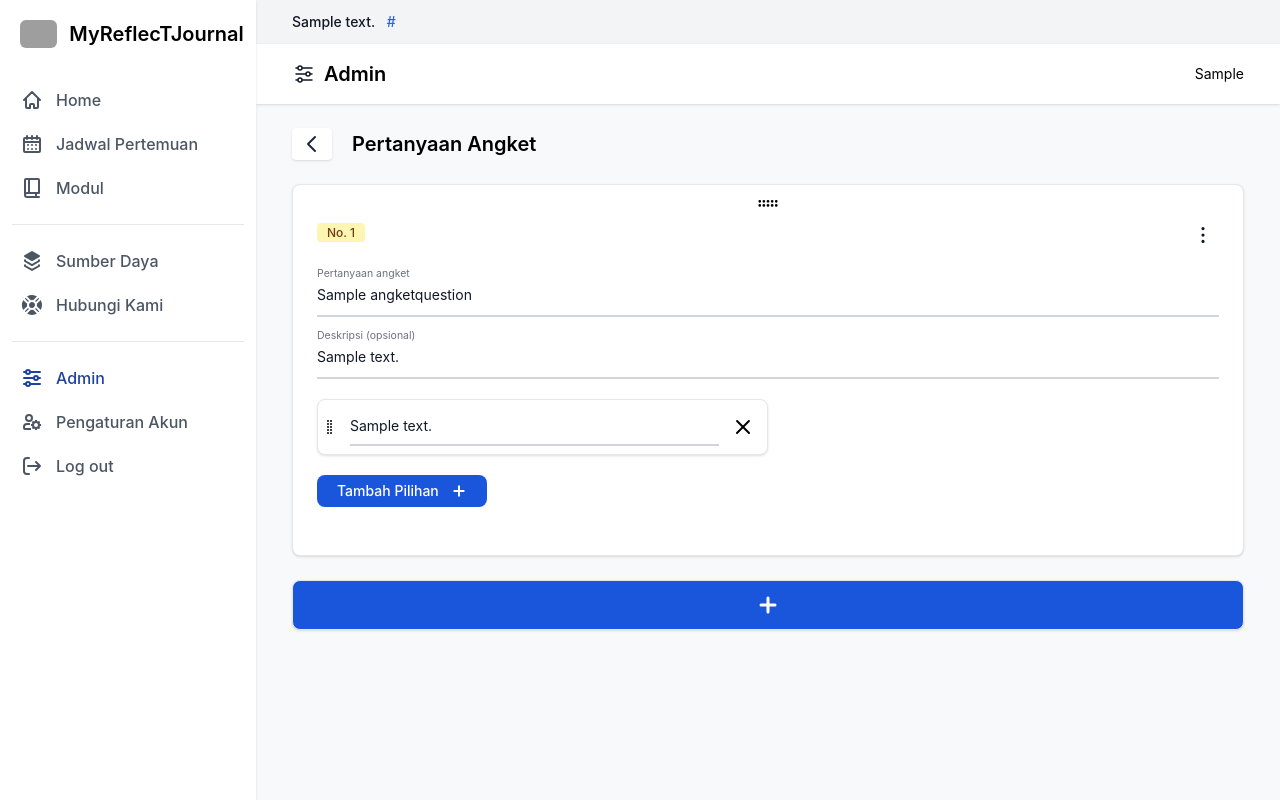
After one commit to faris-atoil-haq/Refleksi-J-Project, a Django app: page /app/settings/angket/ in a window 1280 px wide. The commit adds this page. Run offline with Django 3.2, Linux system fonts and the light colour scheme; a user stored in the database is signed in; tables that the repository leaves empty hold one stand-in row (values such as "Sample post"); style sheets or scripts are compiled from the project's sources; some libraries are stand-ins or nearby versions; grey boxes are pictures that could not be loaded.

Commit message:
WIP add angket form.

```diff
--- a/core/main.py
+++ b/core/main.py
@@ -10,7 +10,8 @@ from django.http import HttpResponse
 from django.shortcuts import redirect, render
 from django.urls import reverse
 
-from core.models import ReflectionQuestion, Subject, Verification
+from core.models import (AngketAnswerOption, AngketQuestion,
+                         ReflectionQuestion, Subject, Verification)
 from utils.mail import send_email
 
 
@@ -83,77 +84,105 @@ def order_reflection_question(request):
     return render(request, 'core/settings/reflection/reflection-questions.html', {'reflection_questions': ReflectionQuestion.objects.all().order_by('order')})
 
 @login_required
-def subject_page(request):
-    page_title = 'Mata Pelajaran'
-
-    try:
-        page = int(request.GET.get('page', 1))
-    except:
-        return HttpResponse(status=400)
-    if page < 1:
-        page = 1
-    q = request.GET.get('q', '')
-
-    conditions = Q()
-    if q:
-        conditions = Q(name__icontains=q)
-    paginator = Paginator(
-        Subject.objects.filter(conditions).order_by('name'),
-        25
-    )
-    if page > paginator.num_pages:
-        page = 1
-    current_page = paginator.page(page)
-    subjects = current_page.object_list
-
+def angket_templates(request):
+    angket_questions = AngketQuestion.objects.all().order_by('order')
     context = {
-        'page_title': page_title,
-        'page': page,
-        'current_page': current_page,
-        'paginator': paginator,
-        'q': q,
-        'subjects': subjects,
+        'page_title': 'Admin',
+        'page': 'admin',
+        'angket_questions': angket_questions,
     }
-    return render(request, 'core/settings/subject/subjects.html', context)
+    return render(request, 'core/settings/angket/manage-angket-template.html', context)
 
 @login_required
-def subject(request, subject_id=None):
-    """Create or edit a subject"""
+def manage_angket_question(request, id=None):
+    if id:
+        try:
+            angket_question = AngketQuestion.objects.get(id=id)
+        except:
+            return HttpResponse(status=404)
+        if request.POST.get('delete'):
+            current_order = angket_question.order
+            AngketQuestion.objects.filter(order__gt=current_order).update(order=F('order') - 1)
+            angket_question.delete()
+            return redirect('angket_templates')
+    else:
+        questions = AngketQuestion.objects.all()
+        angket_question = AngketQuestion.objects.create(order=len(questions) + 1)
 
-    if request.method == 'POST':
-        name = request.POST.get('name')
-        if subject_id:
-            is_delete = request.POST.get('delete')
-            if not (name or is_delete):
-                return HttpResponse(status=400)
+    angket_question.question = request.POST.get('question', angket_question.question)
+    angket_question.description = request.POST.get('description', angket_question.description)
+    angket_question.save()
+    context = {
+        'id': angket_question.id,
+        'order': angket_question.order,
+        'question': angket_question.question,
+        'description': angket_question.description
+    }
+    return render(request, 'core/settings/angket/angket-question-card.html', context)
 
-            try:
-                subject_ = Subject.objects.get(id=subject_id)
-                if is_delete:
-                    subject_.delete()
-                    return HttpResponse()
-                else:
-                    subject_.name = name
-                    subject_.save()
-            except:
-                return HttpResponse(status=404)
-            context = {
-                'subject': subject_
-            }
-            return render(request, 'core/settings/subject/subject-item.html', context=context)
+@login_required
+def order_angket_question(request):
+    ids = request.POST.getlist('id')
+    if not ids:
+        return HttpResponse(status=400)
 
-        else:
-            if not name:
-                return HttpResponse(status=400)
+    for order, question_id in enumerate(ids, start=1):
+        try:
+            angket_question = AngketQuestion.objects.get(id=question_id)
+            angket_question.order = order
+            angket_question.save()
+        except AngketQuestion.DoesNotExist:
+            return HttpResponse(status=404)
+    return render(request, 'core/settings/angket/angket-questions.html', {'angket_questions': AngketQuestion.objects.all().order_by('order')})
 
-            subject_ = Subject.objects.create(name=name)
-        return redirect('subject_page')
+@login_required
+def manage_angket_option(request, angket_id, id=None):
+    try:
+        angket_question = AngketQuestion.objects.get(id=angket_id)
+    except:
+        return HttpResponse(status=404)
 
-    # GET METHOD
+    print(request.GET)
+    if id:
+        try:
+            answer_option = AngketAnswerOption.objects.get(id=id, question=angket_question)
+        except:
+            return HttpResponse(status=404)
+
+        if request.GET.get('delete'):
+            current_order = answer_option.order
+            AngketAnswerOption.objects.filter(question=angket_question, order__gt=current_order).update(order=F('order') - 1)
+            answer_option.delete()
+            return HttpResponse(status=200)
+    else:
+        answer_option = AngketAnswerOption.objects.create(question=angket_question, order=len(AngketAnswerOption.objects.all()) + 1)
+
+    answer_option.text = request.GET.get('text', answer_option.text)
+    answer_option.save()
     context = {
-        'page_title': 'Tambah Mata Pelajaran'
+        'question_id': angket_id,
+        'option_id': answer_option.id,
+        'text': answer_option.text,
+        'order': answer_option.order,
     }
-    return render(request, 'core/settings/subject/create-subject.html', context)
+    return render(request, 'core/settings/angket/option-card.html', context)
+
+@login_required
+def order_angket_option(request, angket_id):
+    print(request.POST)
+    ids = request.POST.getlist('option_id')
+    if not ids:
+        return HttpResponse(status=400)
+
+    for order, id_ in enumerate(ids, start=1):
+        try:
+            answer_option = AngketAnswerOption.objects.get(question__id=angket_id, id=id_)
+            answer_option.order = order
+            answer_option.save()
+        except AngketAnswerOption.DoesNotExist:
+            return HttpResponse(status=404)
+    return render(request, 'core/settings/angket/angket-questions.html', {'answer_options': AngketAnswerOption.objects.filter(question__id=angket_id).order_by('order')})
+
 
 def signin(request):
     if request.user.is_authenticated:
--- a/core/templates/core/journal/schedule.html
+++ b/core/templates/core/journal/schedule.html
@@ -29,7 +29,6 @@
                         <input name="q" type="text" id="search"
                             class="text-sm bg-white border border-gray-300 text-gray-900 focus:ring-blue-500 focus:outline-none focus:border-blue-500 block w-full ps-10 p-2"
                             placeholder="Cari"
-                            hx-get="{% url 'subject_page' %}" hx-swap="innerHTML" hx-target="#subject-data" hx-trigger="changed"
                             {% if q %}value="{{q}}"{% endif %}>
                     </div>
                     <button type="submit" class="btn btn-primary rounded-md rounded-s-none font-medium">
--- /dev/null
+++ b/core/templates/core/settings/angket/angket-options.html
@@ -0,0 +1,3 @@
+{% for ao in answer_options %}
+    {% include "core/settings/angket/option-card.html" with question_id=ao.question.id option_id=ao.id text=ao.text option_order=ao.order %}
+{% endfor %}
--- /dev/null
+++ b/core/templates/core/settings/angket/angket-question-card.html
@@ -0,0 +1,123 @@
+{% load static %}
+{% load custom_tags %}
+
+<div class="w-full p-6 pt-1 mb-6 bg-white border border-gray-200 rounded-lg shadow" id="question-card-{{order}}">
+    <input type="hidden" name="id" value="{{id}}" />
+    <div class="w-full py-1 cursor-grab grab-handler flex justify-center">
+        <svg xmlns="http://www.w3.org/2000/svg" width="22" height="22" fill="currentColor" class="bi bi-grip-horizontal" viewBox="0 0 16 16">
+            <path d="M2 8a1 1 0 1 1 0 2 1 1 0 0 1 0-2m0-3a1 1 0 1 1 0 2 1 1 0 0 1 0-2m3 3a1 1 0 1 1 0 2 1 1 0 0 1 0-2m0-3a1 1 0 1 1 0 2 1 1 0 0 1 0-2m3 3a1 1 0 1 1 0 2 1 1 0 0 1 0-2m0-3a1 1 0 1 1 0 2 1 1 0 0 1 0-2m3 3a1 1 0 1 1 0 2 1 1 0 0 1 0-2m0-3a1 1 0 1 1 0 2 1 1 0 0 1 0-2m3 3a1 1 0 1 1 0 2 1 1 0 0 1 0-2m0-3a1 1 0 1 1 0 2 1 1 0 0 1 0-2"/>
+        </svg>
+    </div>
+    <div class="flex justify-between">
+        <div><span id="num-1" class="bg-yellow-100 text-yellow-800 text-xs font-medium me-2 px-2.5 py-0.5 rounded">No. {{order}}
+        </span></div>
+
+        <button id="manage-question-{{order}}" data-dropdown-toggle="manage-question-menu-{{order}}"
+            class="inline-flex items-center p-2 text-sm font-medium text-center text-gray-900 bg-white rounded-lg hover:bg-gray-100 focus:ring-4 focus:outline-none dark:text-white focus:ring-gray-50 dark:bg-gray-800 dark:hover:bg-gray-700 dark:focus:ring-gray-600" type="button">
+            <svg class="w-4 h-4" aria-hidden="true" xmlns="http://www.w3.org/2000/svg" fill="currentColor" viewBox="0 0 4 15">
+            <path d="M3.5 1.5a1.5 1.5 0 1 1-3 0 1.5 1.5 0 0 1 3 0Zm0 6.041a1.5 1.5 0 1 1-3 0 1.5 1.5 0 0 1 3 0Zm0 5.959a1.5 1.5 0 1 1-3 0 1.5 1.5 0 0 1 3 0Z"/>
+            </svg>
+        </button>
+        <!-- Dropdown menu -->
+        <div id="manage-question-menu-{{order}}" class="z-10 hidden bg-white divide-y divide-gray-100 rounded-md shadow">
+            <ul class="py-2 text-sm text-gray-700" aria-labelledby="manage-question-{{order}}">
+                <li>
+                    <form action="{% url 'manage_angket_question' id=id %}" method="POST">
+                        {% csrf_token %}
+                        <button type="submit" name="delete" value="delete" class="block px-4 py-2 hover:bg-red-600 hover:text-white">Hapus</a>
+                    </form>
+                </li>
+            </ul>
+        </div>
+
+    </div>
+
+    <form class="mt-6" hx-swap="outerHTML" hx-target="#question-card-{{order}}" hx-post="{% url 'manage_angket_question' id=id %}">
+        <div class="relative z-0 w-full mb-5 group">
+            <input type="text" id="question-{{order}}" name="question" class="block py-2.5 px-0 w-full text-sm text-gray-900 bg-transparent border-0 border-b-2 border-gray-300 appearance-none focus:outline-none focus:ring-0 focus:border-blue-600 peer" placeholder=" "
+                {% if question %}value="{{question}}"{% endif %} required />
+            <input type="hidden" id="question-defined-{{order}}" {% if question %}value="{{question}}"{% endif %} />
+            <label for="question-1" class="peer-focus:font-medium absolute text-sm text-gray-500 duration-300 transform -translate-y-6 scale-75 top-3 -z-10 origin-[0] peer-focus:start-0 rtl:peer-focus:translate-x-1/4 rtl:peer-focus:left-auto peer-focus:text-blue-600 peer-focus:dark:text-blue-500 peer-placeholder-shown:scale-100 peer-placeholder-shown:translate-y-0 peer-focus:scale-75 peer-focus:-translate-y-6">
+                Pertanyaan angket
+            </label>
+        </div>
+        <div class="relative z-0 w-full mb-5 group">
+            <input type="text" id="description-{{order}}" name="description" class="block py-2.5 px-0 w-full text-sm text-gray-900 bg-transparent border-0 border-b-2 border-gray-300 appearance-none focus:outline-none focus:ring-0 focus:border-blue-600 peer" placeholder=" "
+                {% if description %}value="{{description}}"{% endif %} required />
+            <input type="hidden" id="description-defined-{{order}}" {% if description %}value="{{description}}"{% endif %} />
+            <label for="description-1" class="peer-focus:font-medium absolute text-sm text-gray-500 duration-300 transform -translate-y-6 scale-75 top-3 -z-10 origin-[0] peer-focus:start-0 rtl:peer-focus:translate-x-1/4 rtl:peer-focus:left-auto peer-focus:text-blue-600 peer-focus:dark:text-blue-500 peer-placeholder-shown:scale-100 peer-placeholder-shown:translate-y-0 peer-focus:scale-75 peer-focus:-translate-y-6">
+                Deskripsi (opsional)
+            </label>
+        </div>
+        <div id="options-container-{{order}}" class="mb-5 option-sortable" hx-post="{% url 'order_angket_option' angket_id=id %}" hx-trigger="end" hx-include="[name='question_id']">
+            {% include "core/settings/angket/angket-options.html" with answer_options=id|get_answer_options %}
+        </div>
+        <div class="mb-6">
+            <button hx-get="{% url 'create_angket_option' angket_id=id %}" hx-target="#options-container-{{order}}" hx-swap="beforeend" type="button" class="flex items-center text-white bg-blue-700 hover:bg-blue-800 focus:ring-4 focus:outline-none focus:ring-blue-300 font-medium rounded-lg text-sm px-5 py-1.5 text-center">
+                Tambah Pilihan <svg class="ms-3 w-4 h-4 text-white" aria-hidden="true" xmlns="http://www.w3.org/2000/svg" width="24" height="24" fill="none" viewBox="0 0 24 24">
+                    <path stroke="currentColor" stroke-linecap="round" stroke-linejoin="round" stroke-width="3" d="M5 12h14m-7 7V5"/>
+                </svg>
+            </button>
+        </div>
+        <div id="action-{{order}}" class="hidden gap-3 mt-4">
+            <button id="submit-{{order}}" type="submit" class="text-white bg-blue-700 hover:bg-blue-800 focus:ring-4 focus:outline-none focus:ring-blue-300 font-medium rounded-lg text-sm px-5 py-1.5 text-center">Simpan</button>
+            <button id="cancel-{{order}}" type="button" class=" text-gray-600 bg-gray-100 hover:bg-gray-200 focus:ring-4 focus:outline-none font-medium rounded-lg text-sm px-5 py-1.5 text-center"><svg class="w-6 h-6 text-gray-800 " aria-hidden="true" xmlns="http://www.w3.org/2000/svg" width="24" height="24" fill="none" viewBox="0 0 24 24">
+                <path stroke="currentColor" stroke-linecap="round" stroke-linejoin="round" stroke-width="2" d="M6 18 17.94 6M18 18 6.06 6"/>
+            </svg>
+            </button>
+        </div>
+        <script>
+            document.querySelector('#question-{% firstof order "1" %}').addEventListener('input', function() {
+                document.querySelector('#action-{% firstof order "1" %}').classList.remove('hidden');
+                document.querySelector('#action-{% firstof order "1" %}').classList.add('flex');
+            });
+            document.querySelector('#description-{% firstof order "1" %}').addEventListener('input', function() {
+                document.querySelector('#action-{% firstof order "1" %}').classList.remove('hidden');
+                document.querySelector('#action-{% firstof order "1" %}').classList.add('flex');
+            });
+            document.querySelector('#submit-{% firstof order "1" %}').addEventListener('click', function() {
+                document.querySelector('#action-{% firstof order "1" %}').classList.add('hidden');
+                document.querySelector('#action-{% firstof order "1" %}').classList.remove('flex');
+            });
+            document.querySelector('#cancel-{% firstof order "1" %}').addEventListener('click', function() {
+                document.querySelector('#action-{% firstof order "1" %}').classList.add('hidden');
+                document.querySelector('#action-{% firstof order "1" %}').classList.remove('flex');
+                document.querySelector('#question-{% firstof order "1" %}').value = document.querySelector('#question-defined-{% firstof order "1" %}').value;
+            });
+
+            $( document ).ready(function (){
+                const Dropdown = window.Dropdown
+                new Dropdown(document.getElementById('manage-question-menu-{{order}}'), document.getElementById('manage-question-{{order}}'));
+            })
+
+            htmx.onLoad(function(content) {
+                var sortables = content.querySelectorAll(".option-sortable");
+                for (var i = 0; i < sortables.length; i++) {
+                    var sortable = sortables[i];
+                    var sortableInstance = new Sortable(sortable, {
+                        animation: 150,
+                        ghostClass: 'blue-background-class',
+                        handle: ".option-grab-handle",
+
+                        // Make the `.htmx-indicator` unsortable
+                        filter: ".htmx-indicator",
+                        onMove: function (evt) {
+                            return evt.related.className.indexOf('htmx-indicator') === -1;
+                        },
+
+                        // Disable sorting on the `end` event
+                        onEnd: function (evt) {
+                            this.option("disabled", true);
+                        }
+                    });
+
+                    // Re-enable sorting on the `htmx:afterSwap` event
+                    sortable.addEventListener("htmx:afterSwap", function() {
+                        sortableInstance.option("disabled", false);
+                    });
+                }
+            })
+        </script>
+
+    </form>
+</div>
--- /dev/null
+++ b/core/templates/core/settings/angket/angket-questions.html
@@ -0,0 +1,3 @@
+{% for rq in angket_questions %}
+    {% include "core/settings/angket/angket-question-card.html" with id=rq.id question=rq.question description=rq.description order=rq.order %}
+{% endfor %}
--- /dev/null
+++ b/core/templates/core/settings/angket/manage-angket-template.html
@@ -0,0 +1,55 @@
+{% extends 'core/_base.html' %}
+
+{% block content %}
+    <div class="flex items-center mb-6">
+        <a href="{% url 'app_settings' %}" class="me-5 py-1 px-2 rounded bg-white shadow flex">
+            <svg class="w-6 h-6 text-gray-800" aria-hidden="true" xmlns="http://www.w3.org/2000/svg" width="24" height="24" fill="none" viewBox="0 0 24 24">
+                <path stroke="currentColor" stroke-linecap="round" stroke-linejoin="round" stroke-width="2" d="m15 19-7-7 7-7"/>
+            </svg>
+        </a>
+        <div class="text-xl font-semibold">
+            Pertanyaan Angket
+        </div>
+    </div>
+
+    <div class="sortable" hx-post="{% url 'order_angket_question' %}" hx-trigger="end" hx-include="[name='id']">
+        {% include "core/settings/angket/angket-questions.html" %}
+    </div>
+    <button class="w-full flex justify-center p-3 mb-6 bg-blue-700 hover:bg-blue-800 border border-gray-200 rounded-lg shadow" type="button" hx-post="{% url 'create_angket_question' %}"
+        hx-target=".sortable" hx-swap="beforeend">
+        <svg class="w-6 h-6 text-white" aria-hidden="true" xmlns="http://www.w3.org/2000/svg" width="24" height="24" fill="none" viewBox="0 0 24 24">
+            <path stroke="currentColor" stroke-linecap="round" stroke-linejoin="round" stroke-width="3" d="M5 12h14m-7 7V5"/>
+        </svg>
+    </button>
+    <script>
+        htmx.onLoad(function(content) {
+            var sortables = content.querySelectorAll(".sortable");
+            for (var i = 0; i < sortables.length; i++) {
+                var sortable = sortables[i];
+                var sortableInstance = new Sortable(sortable, {
+                    animation: 150,
+                    ghostClass: 'blue-background-class',
+                    handle: ".grab-handler",
+
+                    // Make the `.htmx-indicator` unsortable
+                    filter: ".htmx-indicator",
+                    onMove: function (evt) {
+                        return evt.related.className.indexOf('htmx-indicator') === -1;
+                    },
+
+                    // Disable sorting on the `end` event
+                    onEnd: function (evt) {
+                        this.option("disabled", true);
+                    }
+                });
+
+                // Re-enable sorting on the `htmx:afterSwap` event
+                sortable.addEventListener("htmx:afterSwap", function() {
+                    sortableInstance.option("disabled", false);
+                });
+            }
+        })
+    </script>
+
+
+{% endblock %}
--- /dev/null
+++ b/core/templates/core/settings/angket/option-card.html
@@ -0,0 +1,19 @@
+<div class="w-[80%] md:w-1/2 ps-1 pe-3 py-2 mb-3 bg-white border border-gray-200 rounded-lg shadow" id="option-card-{{question_id}}-{{option_order}}">
+    <input type="hidden" name="option_id" value="{{option_id}}" />
+    <div class="flex items-center">
+        <div class="option-grab-handle cursor-grab">
+            <svg class="me-3" xmlns="http://www.w3.org/2000/svg" width="16" height="16" fill="currentColor" class="bi bi-grip-vertical" viewBox="0 0 16 16">
+                <path d="M7 2a1 1 0 1 1-2 0 1 1 0 0 1 2 0m3 0a1 1 0 1 1-2 0 1 1 0 0 1 2 0M7 5a1 1 0 1 1-2 0 1 1 0 0 1 2 0m3 0a1 1 0 1 1-2 0 1 1 0 0 1 2 0M7 8a1 1 0 1 1-2 0 1 1 0 0 1 2 0m3 0a1 1 0 1 1-2 0 1 1 0 0 1 2 0m-3 3a1 1 0 1 1-2 0 1 1 0 0 1 2 0m3 0a1 1 0 1 1-2 0 1 1 0 0 1 2 0m-3 3a1 1 0 1 1-2 0 1 1 0 0 1 2 0m3 0a1 1 0 1 1-2 0 1 1 0 0 1 2 0"/>
+            </svg>
+        </div>
+        <input type="text" id="option-{{option_order}}" name="text" class="me-3 block px-0 w-full text-sm text-gray-900 bg-transparent border-0 border-b-2 border-gray-300 appearance-none focus:outline-none focus:ring-0 focus:border-blue-600 peer" placeholder="Teks pilihan"
+            {% if text %}value="{{text}}"{% endif %} required hx-get="{% url 'manage_angket_option' angket_id=question_id id=option_id %}" hx-trigger="change" hx-swap="none"
+            hx-disinherit="*"/>
+
+        <button class="rounded-md hover:bg-red-600 hover:text-white" hx-get="{% url 'manage_angket_option' angket_id=question_id id=option_id %}" hx-vals='{"delete":"delete"}' hx-target="#option-card-{{question_id}}-{{option_order}}">
+            <svg class="w-6 h-6 " aria-hidden="true" xmlns="http://www.w3.org/2000/svg" width="24" height="24" fill="none" viewBox="0 0 24 24">
+                <path stroke="currentColor" stroke-linecap="round" stroke-linejoin="round" stroke-width="2" d="M6 18 17.94 6M18 18 6.06 6"/>
+            </svg>
+        </button>
+    </div>
+</div>
--- a/core/templates/core/settings/settings.html
+++ b/core/templates/core/settings/settings.html
@@ -19,7 +19,7 @@
                 </div>
             </a>
 
-            <a href="{% url 'reflection_templates' %}" class="flex items-center bg-white border border-gray-200 rounded-lg shadow md:w-[500px] hover:bg-gray-100 mb-4 md:mb-0">
+            <a href="{% url 'angket_templates' %}" class="flex items-center bg-white border border-gray-200 rounded-lg shadow md:w-[500px] hover:bg-gray-100 mb-4 md:mb-0">
                 <div class="p-3 px-5">
                     <svg class="w-6 h-6 text-gray-800" aria-hidden="true" xmlns="http://www.w3.org/2000/svg" width="24" height="24" fill="none" viewBox="0 0 24 24">
                         <path stroke="currentColor" stroke-linecap="round" stroke-linejoin="round" stroke-width="2" d="M15 5v14M9 5v14M4 5h16a1 1 0 0 1 1 1v12a1 1 0 0 1-1 1H4a1 1 0 0 1-1-1V6a1 1 0 0 1 1-1Z"/>
--- a/core/templatetags/custom_tags.py
+++ b/core/templatetags/custom_tags.py
@@ -3,6 +3,8 @@ import re
 import markdown
 import pytz
 from django import template
+
+from core.models import AngketAnswerOption
 
 register = template.Library()
 
@@ -67,3 +69,8 @@ def render_markdown(text):
     html = html.replace('<ol>', '<ol class="mb-4">')
     html = re.sub(r'<li>\s*<p>\s*<strong>', '<li><p class="mt-4"><strong>', html)
     return html
+
+@register.filter
+def get_answer_options(question_id):
+    answer_options = AngketAnswerOption.objects.filter(question=question_id).order_by('order')
+    return answer_options
--- a/core/urls.py
+++ b/core/urls.py
@@ -31,8 +31,17 @@ urlpatterns = [
 
     # Application Settings
     path('app/settings/', main.app_settings, name='app_settings'),
+
     path('app/settings/refleksi/', main.reflection_templates, name='reflection_templates'),
     path('app/settings/refleksi/create/', main.manage_reflection_question, name='create_reflection_question'),
     path('app/settings/refleksi/order/', main.order_reflection_question, name='order_reflection_question'),
     path('app/settings/refleksi/<uuid:id>/', main.manage_reflection_question, name='manage_reflection_question'),
+
+    path('app/settings/angket/', main.angket_templates, name='angket_templates'),
+    path('app/settings/angket/create/', main.manage_angket_question, name='create_angket_question'),
+    path('app/settings/angket/order/', main.order_angket_question, name='order_angket_question'),
+    path('app/settings/angket/<uuid:id>/', main.manage_angket_question, name='manage_angket_question'),
+    path('app/settings/angket/<uuid:angket_id>/option/create/', main.manage_angket_option, name='create_angket_option'),
+    path('app/settings/angket/<uuid:angket_id>/option/order/', main.order_angket_option, name='order_angket_option'),
+    path('app/settings/angket/<uuid:angket_id>/option/<uuid:id>/', main.manage_angket_option, name='manage_angket_option'),
 ]
```
Also changed, not shown: core/models.py (+36 -0 lines), core/templates/core/settings/subject/create-subject.html (deleted, +0 -12 lines), core/templates/core/settings/subject/subject-item.html (deleted, +0 -24 lines), core/templates/core/settings/subject/subjects.html (deleted, +0 -88 lines), core/migrations/0018_angketansweroption_angketquestion_angketresponse_and_more.py (added), core/migrations/0019_angketquestion_description.py (added).
